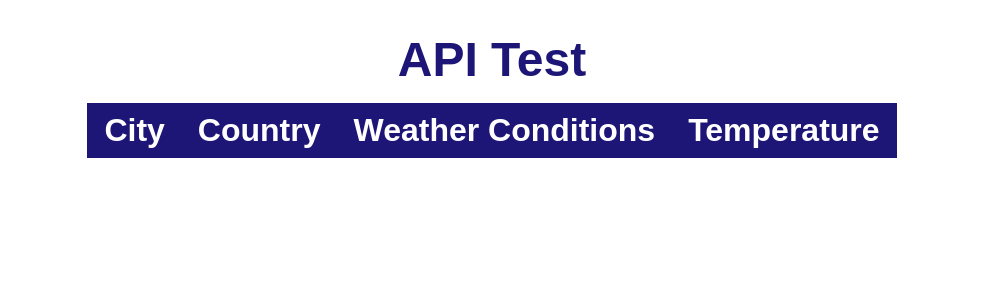
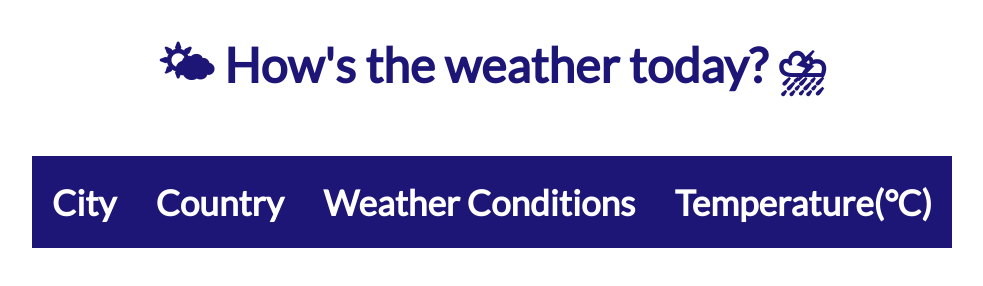
Before and after one commit to blitzmartin/open-weather, a plain HTML site: page index.html in a window 1280 px wide. Shown: the whole page, without its empty margins (148-1131 px from the left). Drawn offline with Linux system fonts and the light colour scheme; no server answers.

Commit message:
different style

```diff
--- a/index.html
+++ b/index.html
@@ -10,7 +10,7 @@
 </head>
 
 <body>
-    <h1>API Test</h1>
+    <h1>🌤 How's the weather today? ⛈</h1>
     <!--     <img src="" alt="weather-icon"> -->
 
     <table id="table">
@@ -18,7 +18,7 @@
             <th>City</th>
             <th>Country</th>
             <th>Weather Conditions</th>
-            <th>Temperature</th>
+            <th>Temperature(°C)</th>
         </tr>
     </table>
     <script src="index.js"></script>
--- a/styles.css
+++ b/styles.css
@@ -1,9 +1,11 @@
+@import url('https://fonts.googleapis.com/css2?family=Inter:wght@700&family=Lato&display=swap');
+
 :root {
     --col-light: white;
     --col-dark: rgb(43, 43, 43);
     --col-accent: rgb(30, 22, 119);
-    --font-primary: Arial, Helvetica, sans-serif;
-    --font-accent: Georgia, serif;
+    --font-primary: 'Lato', sans-serif;
+    --font-accent: 'Inter', sans-serif;
 }
 
 *,
@@ -17,21 +19,21 @@
 body {
     margin: 2rem 5rem;
     text-align: center;
-
     font-family: var(--font-primary);
 }
 
 h1 {
     color:var(--col-accent);
     font-size: 3rem;
-    margin-bottom: 1rem;
+    margin-bottom: 2.7rem;
 }
 
 table {
     margin-left: auto;
     margin-right: auto;
-    font-size: 2rem;
+    font-size: 2.2rem;
     padding: 2rem;
+    background-color: var(--col-light);
 }
 
 table, th, td {
@@ -42,9 +44,9 @@ table, th, td {
 th {
     background-color: var(--col-accent);
     color: var(--col-light);
-    padding: 0.5rem 1rem;
+    padding: 1.5rem 1.2rem;
 }
 
 td {
-    padding: 0.5rem 1rem;
+    padding: 1rem 1.2rem;
 }
```
